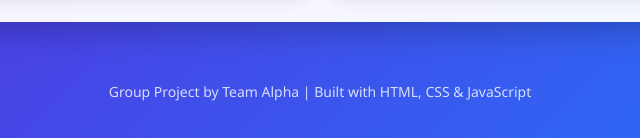
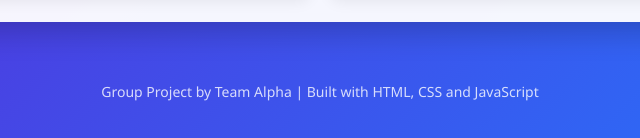
Before and after one commit to Kayle54187/javascript-gpa-calculator-group-project, a plain HTML site: page index.html in a window 1280 px wide. Shown: the part 665-803 px from the top of the page, 320-960 px from the left. Drawn offline with Linux system fonts and the light colour scheme.

Commit message:
Update index.html

```diff
--- a/index.html
+++ b/index.html
@@ -59,7 +59,7 @@
     </div>
 
     <div class="footer">
-      Group Project by Team Alpha | Built with HTML, CSS & JavaScript
+      Group Project by Team Alpha | Built with HTML, CSS and JavaScript
     </div>
 
     <script src="script.js"></script>
```
